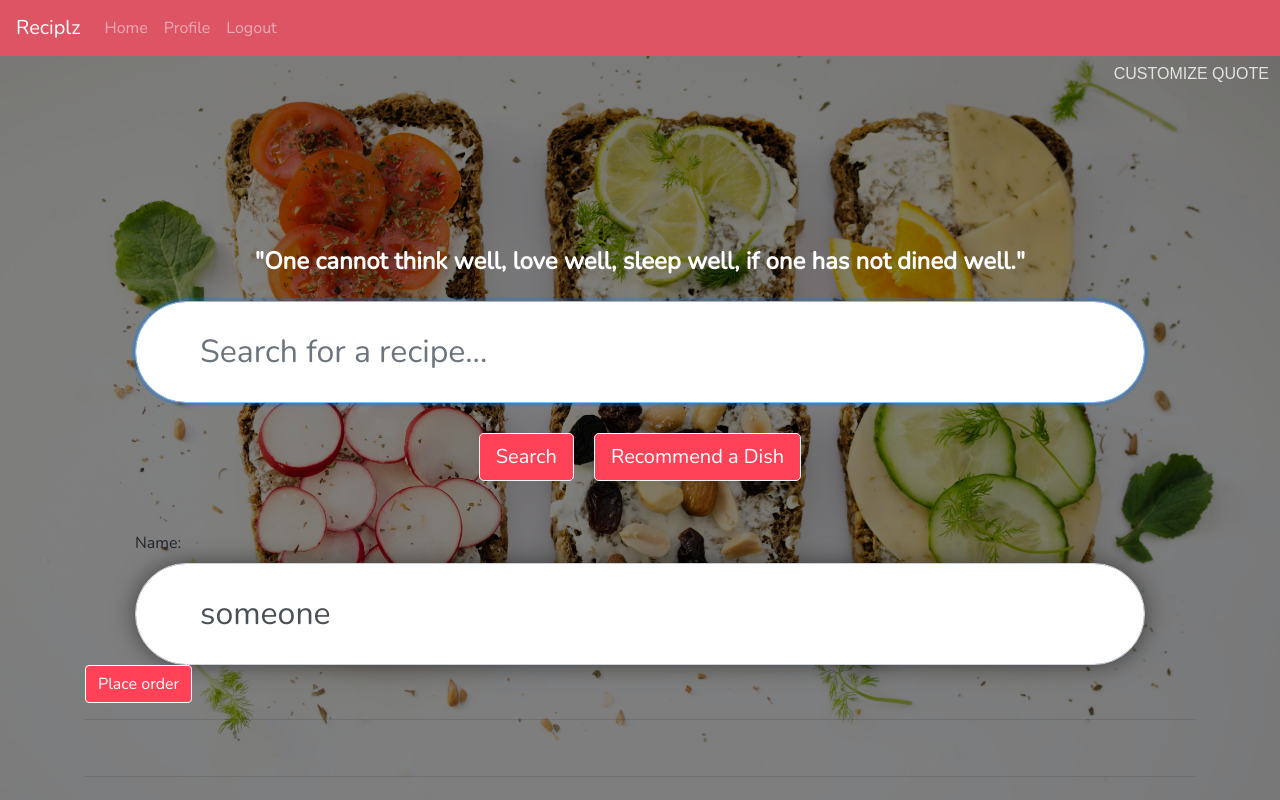
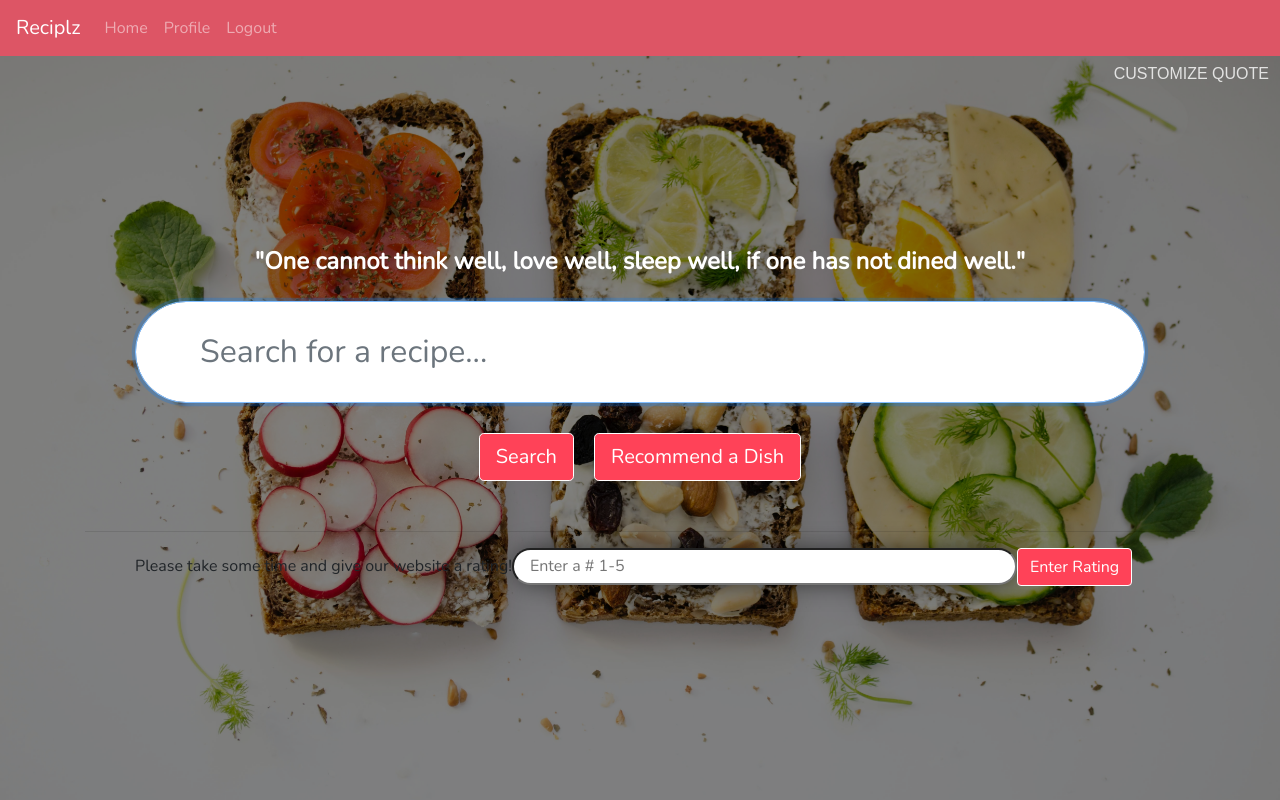
Before and after one commit to jennyyao98/CS4640Angular, an Angular app: page / in a window 1280 px wide. Built offline with nearby package versions, Linux system fonts and the light colour scheme.

Commit message:
css rating

```diff
--- a/src/app/app.component.html
+++ b/src/app/app.component.html
@@ -35,8 +35,7 @@
     <!-- search box: send post info to search_results.php -->
     <form name="myForm">
       <div class="form-group">
-        <input type="text" class="form-control" id="search" name="search" #search="ngModel"
-          placeholder="Search for a recipe..." required [(ngModel)]="searchInput" />
+        <input type="text" class="form-control" id="search" name="search" #search="ngModel" placeholder="Search for a recipe..." required [(ngModel)]="searchInput" />
       </div>
       <div align="center">
         <div *ngIf="search.invalid && (search.dirty || search.touched)" style="margin-top: 18px;
@@ -48,35 +47,27 @@
       <!--submit button -->
       <div align="center" class="buttons">
         <button (click)="func()" type="submit" class="btn btn-primary btn-lg" name="submit" id="searchBtn">Search</button>
-        <button (click)="changeSuggestion()" [ngClass]="'italic-text'" class="btn btn-primary btn-lg"
-          style="margin-left: 20px;">Recommend a Dish</button>
+        <button (click)="changeSuggestion()" [ngClass]="'italic-text'" class="btn btn-primary btn-lg" style="margin-left: 20px;">Recommend a Dish</button>
       </div>
     </form>
 
   </div>
+    <hr />
   <form #orderForm="ngForm" (ngSubmit)="onSubmit(orderForm.value)">
-   <div class="form-group">
-     <label>Name: </label>
-     <input type="text" class="form-control" name="name"
-            required
-            #name="ngModel"
-            [class.is-invalid]="name.invalid && name.touched"
-            [(ngModel)]="orderModel.name">
-     <small class="text-danger" [class.d-none]="name.valid || name.untouched">Name is requried</small>
+    <div class="form-group" style="float:center">
+      <label>Please take some time and give our website a rating! </label>
+      <input type="text" class="form-control-2" name="name" required #name="ngModel" placeholder="Enter a # 1-5" [class.is-invalid]="name.invalid && name.touched" [(ngModel)]="orderModel.name">
+      <!-- <small class="text-danger" [class.d-none]="name.valid || name.untouched">Name is requried</small> -->
+      <button class="btn btn-primary" (click)="confirmOrder(orderForm.value)" title="always enabled">Enter Rating</button>
     </div>
-
-   <button class="btn btn-primary"
-           (click)="confirmOrder(orderForm.value)"
-           title="always enabled">Place order</button>
     &nbsp;&nbsp;&nbsp;&nbsp;
   </form>
 
- <hr/>
+
   <font color="white" style="font-style:italic">
     <!-- If confirm_msg is not empty, display confirm message, otherwise, display default text -->
-     {{ (confirm_msg.length > 0)? confirm_msg : '' }}</font> <br/>
+    {{ (confirm_msg.length > 0)? confirm_msg : '' }}</font> <br />
 
- <hr/>
 
 
 
--- a/src/app/app.component.ts
+++ b/src/app/app.component.ts
@@ -48,10 +48,10 @@ export class AppComponent {
 
   // Let's create a property to store a response from the back end
   // and try binding it back to the view
-  responsedata = new Order('', '', null, '', '', null);
+  responsedata = new Order('');
   searchInput = "";
 
-  orderModel = new Order('someone', 'someone@uva.edu', 9991234567, '', '', true);
+  orderModel = new Order('');
 
 
   confirm_msg = '';
--- a/src/app/order.ts
+++ b/src/app/order.ts
@@ -1,10 +1,5 @@
 export class Order {
    constructor(
       public name: string,
-      public email: string,
-      public phone: number,
-      public drink: string,
-      public tempPreference: string,
-      public sendText: boolean
    ){}
 }
--- a/src/styles.css
+++ b/src/styles.css
@@ -51,6 +51,19 @@ header{
 
 }
 
+.form-control-2{
+  height:calc(1.0em + 1.25rem + 1px);
+  font-size: 1rem;
+  border-radius:2rem;
+  padding: .275rem 1rem;
+  width: 50%;
+  box-shadow: 0px 0px 24px -2px rgba(0,0,0,0.57);
+
+}
+.button-group-2{
+  float: left
+}
+
 /*The search button*/
 .buttons{
   margin-top: 30px;
```
Lines whose indentation alone changed are shown as unchanged.
